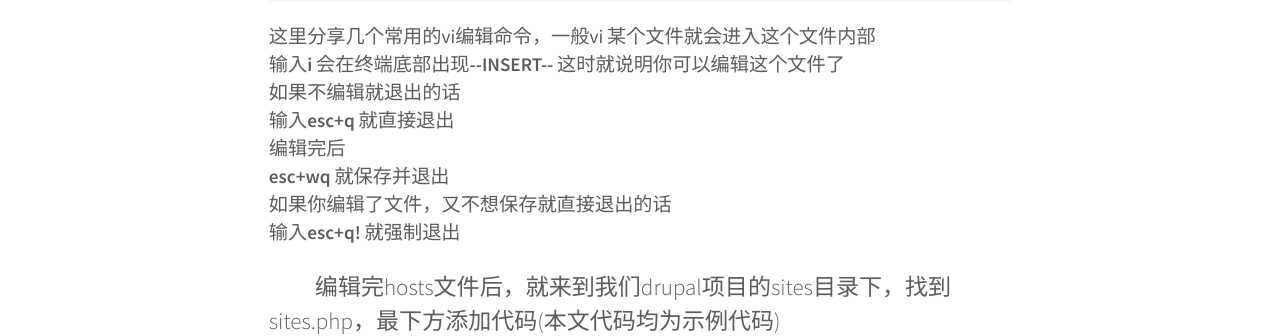
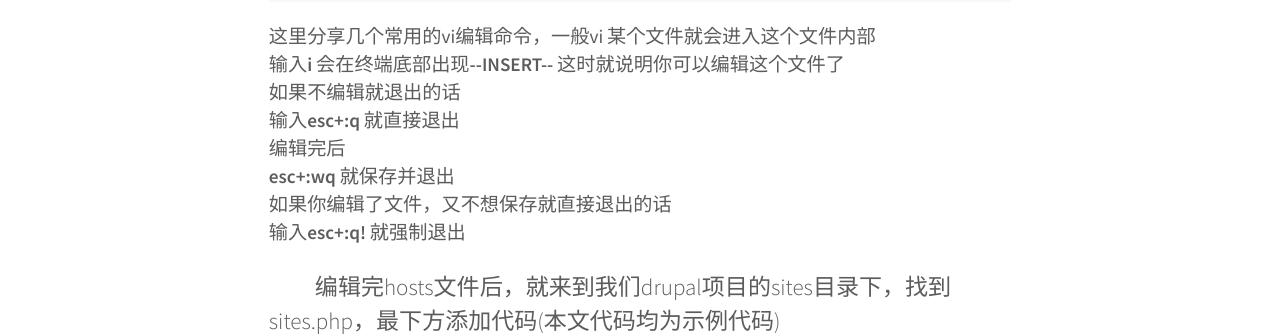
Before and after one commit to 352512482/Eric, a Jekyll site: the page built from _posts/2016-03-10-drupal配置多站点.markdown, in a window 1280 px wide. Shown: the part 666-1002 px from the top of the page. Built offline with Jekyll 4.4.1, drawn with Linux system fonts in a browser that asks for light colours; comment, search, counter and statistics services are not loaded.

Commit message:
更新文章

```diff
--- a/_posts/2016-03-10-drupal配置多站点.markdown
+++ b/_posts/2016-03-10-drupal配置多站点.markdown
@@ -17,11 +17,11 @@ categories: drupal
 这里分享几个常用的vi编辑命令，一般vi 某个文件就会进入这个文件内部<br />
 输入<b>i</b> 会在终端底部出现<b>--INSERT--</b> 这时就说明你可以编辑这个文件了<br />
 如果不编辑就退出的话<br />
-输入<b>esc+q</b> 就直接退出<br />
+输入<b>esc+:q</b> 就直接退出<br />
 编辑完后<br />
-<b>esc+wq</b> 就保存并退出<br />
+<b>esc+:wq</b> 就保存并退出<br />
 如果你编辑了文件，又不想保存就直接退出的话<br />
-输入<b>esc+q!</b> 就强制退出<br />
+输入<b>esc+:q!</b> 就强制退出<br />
 </p>
 <p>
 　　编辑完hosts文件后，就来到我们drupal项目的sites目录下，找到sites.php，最下方添加代码(本文代码均为示例代码)
```
